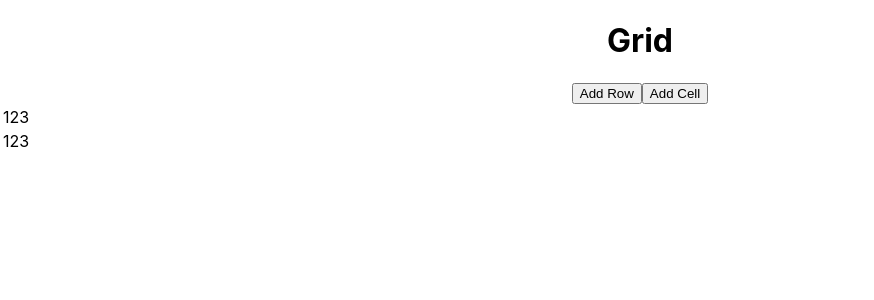
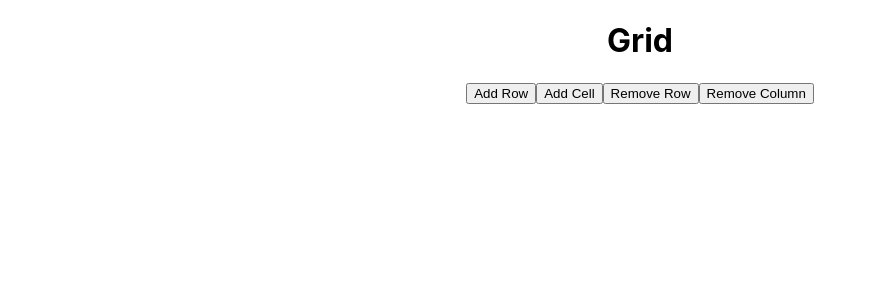
Before and after one commit to YimniChan/ttp-Assignment-8-ReactDom, a React (Create React App) app: page / in a window 1280 px wide. Shown: the top 300 px of the page, without its empty margins (0-874 px from the left). Built offline with nearby package versions, Linux system fonts and the light colour scheme.

Commit message:
Added rows and columns

```diff
--- a/src/App.js
+++ b/src/App.js
@@ -1,36 +1,51 @@
 import React, { Component } from "react";
-import { Table, TableCell, TableRow} from "./components"
-import './App.css';
-
+import { Table, TableCell, TableRow } from "./components";
+import "./App.css";
 
 class App extends Component {
-  constructor(props){
-    super(props)
-    this.state={
+  constructor(props) {
+    super(props);
+    this.state = {
       //color:"",
-        row:0,
-        column:0
-    }
+      row: 1,
+      column: 1
+    };
     this.handleAddEvent = this.handleAddEvent.bind(this);
+    this.handleRemEvent = this.handleRemEvent.bind(this);
   }
 
-  handleAddEvent=(e)=>{
-    if(e.target.value === "addR"){
+  handleAddEvent = e => {
+    if (e.target.value === "addR") {
       this.setState({
-      row: this.state.row+1
+        row: this.state.row + 1
+      });
+    } else if (e.target.value === "addC") {
+      this.setState({
+        column: this.state.column + 1
+      });
+    }
+  };
 
-    })
+  handleRemEvent = e => {
+    if (e.target.value === "remR") {
+      if (this.state.row > 1) {
+        // checks if number is negative
+        this.setState({
+          row: this.state.row - 1
+        });
+      } else {
+        console.log("no bueno");
       }
-    // else {
-    //   this.setState({
-    //   column: this.state.column+1
-
-    // })
-    // }
-    // this.setState({
-    //   [e.target.value]: this.state.
-    // })
+    } else if (e.target.value === "remC") {
+      if (this.state.column > 1) {
+        this.setState({
+          column: this.state.column - 1
+        });
+      } else {
+        console.log("No bueno");
       }
+    }
+  };
 
   render() {
     return (
@@ -38,15 +53,21 @@ class App extends Component {
         <div className="App">
           <h1>Grid</h1>
           <div>
-          <button value="addR" onClick={this.handleAddEvent} >Add Row</button>
-          <button value="addC" onClick={this.handleAddEvent}>Add Cell</button>
+            <button value="addR" onClick={this.handleAddEvent}>
+              Add Row
+            </button>
+            <button value="addC" onClick={this.handleAddEvent}>
+              Add Cell
+            </button>
+            <button value="remR" onClick={this.handleRemEvent}>
+              Remove Row
+            </button>
+            <button value="remC" onClick={this.handleRemEvent}>
+              Remove Column
+            </button>
           </div>
-
         </div>
-      <Table
-      row={this.state.row}
-      column={this.state.column}
-      />
+        <Table row={this.state.row} column={this.state.column} />
       </>
     );
   }
--- a/src/components/Table.js
+++ b/src/components/Table.js
@@ -1,34 +1,40 @@
 import React, { Component } from "react";
 
-import TableRow from "./TableRow"
-
+import TableRow from "./TableRow";
 
 class Table extends Component {
-    constructor(props){
-        super(props)
-        this.state={
-            //color:"",
-            row:this.props.row,
-            column:this.props.row
-        }
+  constructor(props) {
+    super(props);
+    this.state = {
+      //color:"",
+      row: this.props.row,
+      column: this.props.row
+    };
+    // this.handleAddEvent = this.handleAddEvent.bind(this);
+  }
+
+  componentDidUpdate() {
+    if (
+      // if the props and state are different, update the state
+      this.props.column != this.state.column ||
+      this.props.row != this.state.row
+    ) {
+      this.setState({ row: this.props.row, column: this.props.column });
     }
-    // addRow=(row)=>{
-    //     let newRow = document.createElement("tr");
+  }
 
-    // }
+  render() {
+    let tableRows = [];
+    for (let i = 0; i < this.state.row; i++) {
+      tableRows.push(<TableRow column={this.state.column} />);
+    } // this for loop is for pushing all of the rows into an array, so I can render it.
+    return (
+      <table>
+        <tbody>{tableRows}</tbody>
+      </table>
+    );
+  }
 
-
-    render(){
-        return(
-        <table id="table">
-            <TableRow  />
-            <TableRow  />
-        </table>
-        )
-    }
-
-
-   ///inside have TableCell.js
-
+  // <table id="table"></table>
 }
 export default Table;
--- a/src/components/TableRow.js
+++ b/src/components/TableRow.js
@@ -1,18 +1,15 @@
 import React, { Component } from "react";
-import TableCell from "./TableCell"
+import TableCell from "./TableCell";
+import Table from "./Table";
 
 class TableRow extends Component {
-
-
-    render(){
-        return(
-            <tr>
-            <TableCell />
-            </tr>
-        )
-
+  render() {
+    let tableCells = []; // pushing the columns
+    for (let i = 1; i < this.props.column; i++) {
+      // starts at 1
+      tableCells.push(<TableCell />);
     }
-
-
+    return <tr>{tableCells}</tr>;
+  }
 }
 export default TableRow;
```
Lines whose indentation alone changed are shown as unchanged.
